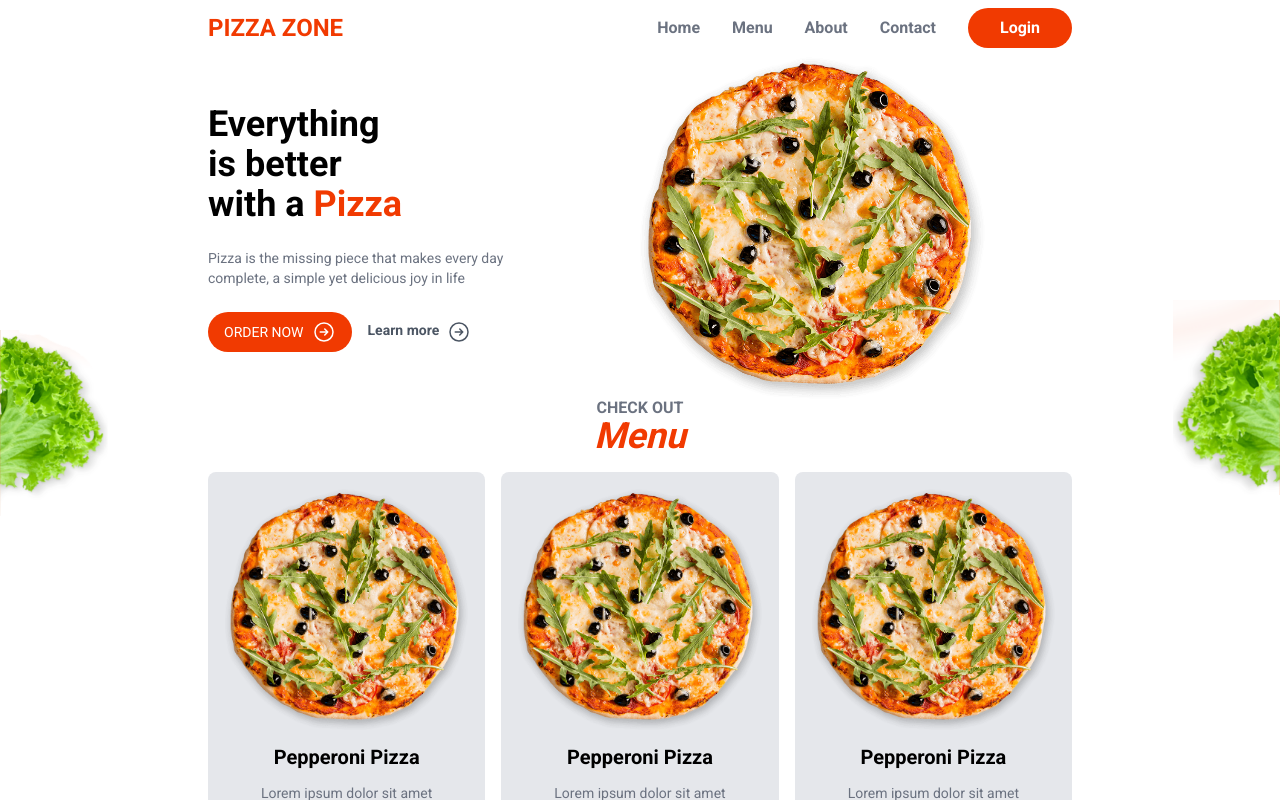
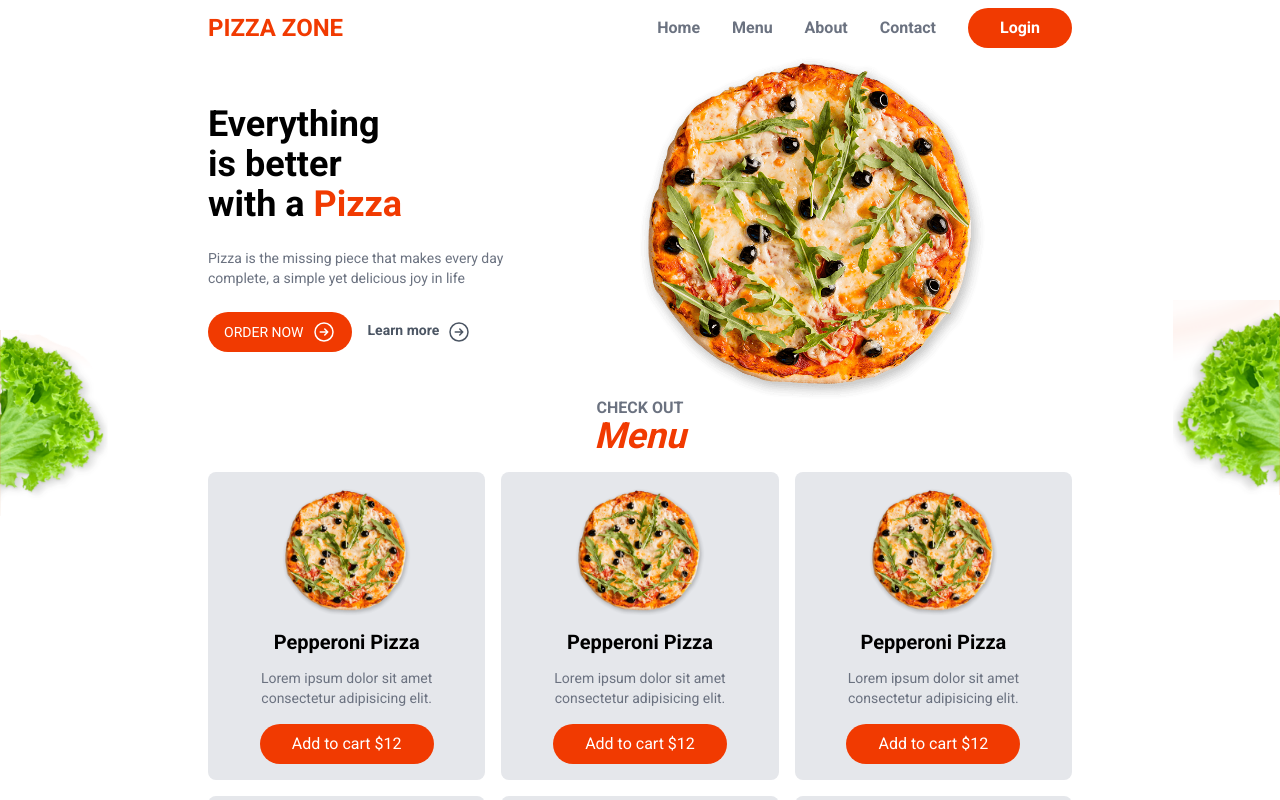
Before and after one commit to AbhishekKhangare21/food-ordering-app, a Next.js app: page / in a window 1280 px wide. Shown: the top 800 px of the page. Built offline with nearby package versions, Linux system fonts and the light colour scheme.

Commit message:
update HomeMenu and MenuItem components

```diff
--- a/src/app/components/layout/HomeMenu.js
+++ b/src/app/components/layout/HomeMenu.js
@@ -5,7 +5,7 @@
 const HomeMenu = () => {
   return (
     <section className="">
-      <div className="absolute h-full left-0 right-0 w-full justify-start">
+      <div className="absolute left-0 right-0 w-full justify-start">
         <div className="absolute left-0 -top-[70px] text-left -z-10">
           <Image src={"/sallad1.png"} width={109} height={189} alt={"sallad"} />
         </div>
--- a/src/app/components/menu/MenuItem.js
+++ b/src/app/components/menu/MenuItem.js
@@ -2,8 +2,13 @@
 
 const MenuItem = () => {
   return (
-    <div className="bg-gray-200 p-4 rounded-lg text-center ">
-      <img src="/pizza.png" alt="pizza" />
+    <div className="bg-gray-200 p-4 rounded-lg text-center group hover:bg-white hover:shadow-md hover:shadow-black/25 hover:transition-all transition-all ">
+      <div className="text-center max-h-8"></div>
+      <img
+        src="/pizza.png"
+        className="max-h-auto max-h-32 block mx-auto"
+        alt="pizza"
+      />
       <h4 className="font-semibold text-xl my-3">Pepperoni Pizza</h4>
       <p className="text-gray-500 text-sm">
         Lorem ipsum dolor sit amet consectetur adipisicing elit.
```
